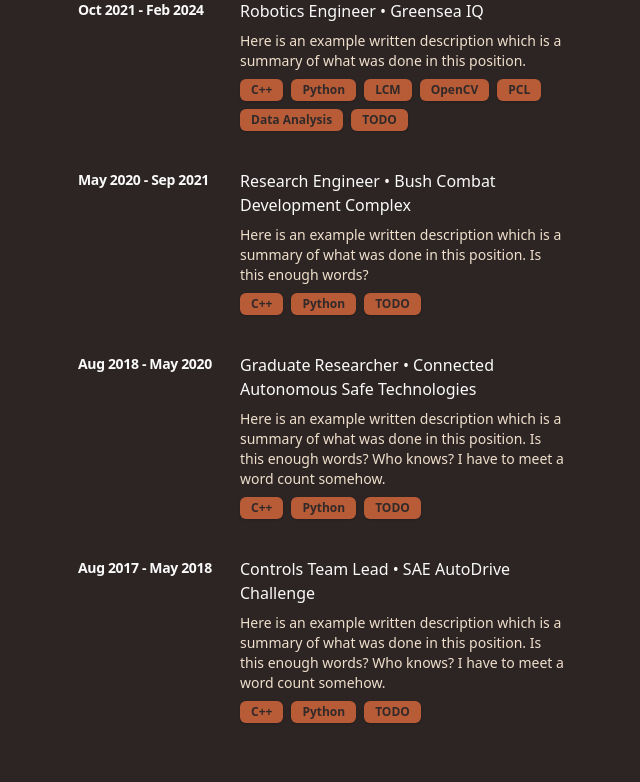
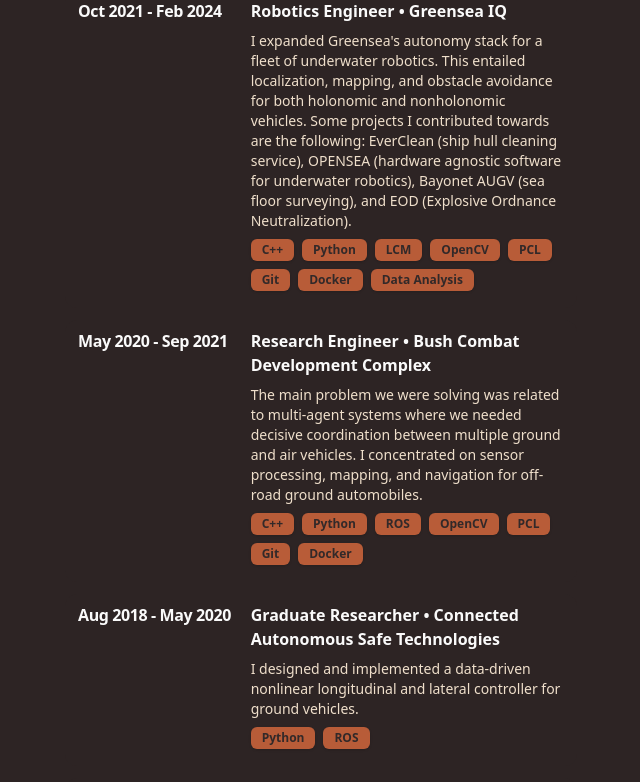
Before and after one commit to jclm97/portfolio, a Next.js app: page / in a window 1280 px wide. Shown: the part 698-1480 px from the top of the page, without its empty margins (575-1215 px from the left). Built offline with nearby package versions, Linux system fonts and the light colour scheme.

Commit message:
initial experience job descriptions

```diff
--- a/public/configs/page_details.json
+++ b/public/configs/page_details.json
@@ -27,16 +27,16 @@
     "company": "Greensea IQ",
     "startDate": "Oct 2021",
     "endDate": "Feb 2024",
-    "description": "Here is an example written description which is a summary of what was done in this position.",
-    "skills": ["C++", "Python", "LCM", "OpenCV", "PCL", "Data Analysis", "TODO"],
+    "description": "I expanded Greensea's autonomy stack for a fleet of underwater robotics. This entailed localization, mapping, and obstacle avoidance for both holonomic and nonholonomic vehicles. Some projects I contributed towards are the following: EverClean (ship hull cleaning service), OPENSEA (hardware agnostic software for underwater robotics), Bayonet AUGV (sea floor surveying), and EOD (Explosive Ordnance Neutralization).",
+    "skills": ["C++", "Python", "LCM", "OpenCV", "PCL", "Git", "Docker", "Data Analysis"],
     "link": "https://greenseaiq.com/"
   }, {
     "position": "Research Engineer",
     "company": "Bush Combat Development Complex",
     "startDate": "May 2020",
     "endDate": "Sep 2021",
-    "description": "Here is an example written description which is a summary of what was done in this position. Is this enough words?",
-    "skills": ["C++", "Python", "TODO"],
+    "description": "The main problem we were solving was related to multi-agent systems where we needed decisive coordination between multiple ground and air vehicles. I concentrated on sensor processing, mapping, and navigation for off-road ground automobiles.",
+    "skills": ["C++", "Python", "ROS", "OpenCV", "PCL", "Git", "Docker"],
     "link": "https://bcdc.tamus.edu/core-competencies/coordinated-air-ground-vehicle-maneuvering/"
   },
   {
@@ -44,8 +44,8 @@
     "company": "Connected Autonomous Safe Technologies",
     "startDate": "Aug 2018",
     "endDate": "May 2020",
-    "description": "Here is an example written description which is a summary of what was done in this position. Is this enough words? Who knows? I have to meet a word count somehow.",
-    "skills": ["C++", "Python", "TODO"],
+    "description": "I designed and implemented a data-driven nonlinear longitudinal and lateral controller for ground vehicles.",
+    "skills": ["Python", "ROS"],
     "link": "https://cast.tamu.edu/"
 
   },  {
@@ -53,8 +53,8 @@
     "company": "SAE AutoDrive Challenge",
     "startDate": "Aug 2017",
     "endDate": "May 2018",
-    "description": "Here is an example written description which is a summary of what was done in this position. Is this enough words? Who knows? I have to meet a word count somehow.",
-    "skills": ["C++", "Python", "TODO"],
+    "description": "I designed, developed, and applied controls for a commercial vehicle. The team ultimately won 2nd place overall.",
+    "skills": ["C++", "Python", "MATLAB", "ROS"],
     "link": "https://tees.tamu.edu/news/2018/05/texas-am-engineering-autodrive-challenge-team-takes-second-overall-in-first-competition-milestone.html"
   }],
   "projects":  [ {
--- a/src/app/globals.css
+++ b/src/app/globals.css
@@ -28,7 +28,7 @@
     --radius: 0.5rem;
 
     --cardhover-background: 240 4.9% 83.9%;
-    --cardhover-border: 240 10% 3.9%;
+    --cardhover-border: 30 0% 98%; /* fafafa */
     --cardhover-shadow: 240 3.7% 15.9%;
   }
   .dark {
@@ -54,7 +54,7 @@
 
     /* TODO choose different colors */
     --cardhover-background: 0 10.6% 25.9%;
-    --cardhover-border: 0 0% 100%;
+    --cardhover-border: 0 11% 16%; /* 2D2424 */
     --cardhover-shadow: 25 20% 65% / 0.1;
   }
 }
--- a/src/components/Experience.tsx
+++ b/src/components/Experience.tsx
@@ -36,16 +36,16 @@
     // TODO need to work on the hover border/shadow
     <a href={props.link} target="_blank" rel="noopener noreferrer">
       <Card
-        className="flex flex-col lg:flex-row w-full min-h-fit border-transparent gap-0 mb-0 lg:px-3 lg:py-2
-    hover:border-cardhover-border hover:bg-cardhover-background hover:shadow-[inset_0_1px_0_0] hover:shadow-cardhover-shadow hover:drop-shadow-lg"
+        className="flex flex-col lg:flex-row w-full min-h-fit border-transparent gap-0 lg:gap-4 mb-0 lg:px-3 lg:py-2
+        hover:bg-cardhover-background hover:shadow-[inset_0_1px_0_0] hover:shadow-cardhover-shadow hover:drop-shadow-lg"
       >
-        <CardHeader className="h-full w-1/2 p-0 lg:py-1">
-          <CardTitle className="whitespace-normal">
+        <CardHeader className="h-full w-1/2 p-0">
+          <CardTitle className="text-base whitespace-normal">
             {props.startDate} - {props.endDate}
           </CardTitle>
         </CardHeader>
         <CardContent className="flex flex-col w-full p-0">
-          <p className="text-foreground text-base">
+          <p className="text-foreground font-bold text-base">
             {props.position} • {props.company}
           </p>
           {props.prevPositions?.map((position, index) => (
```
